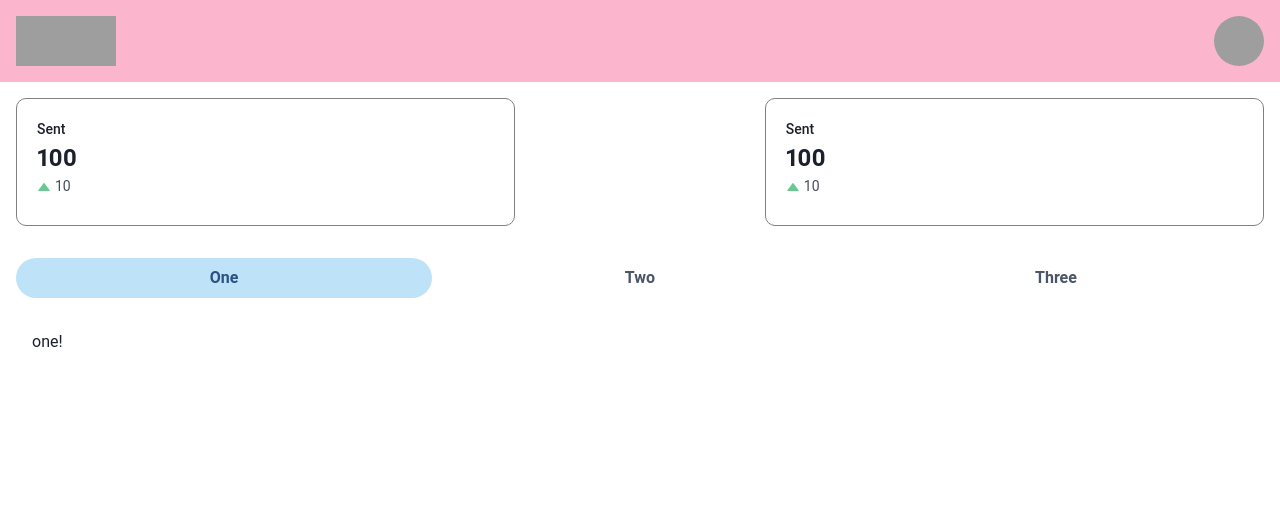
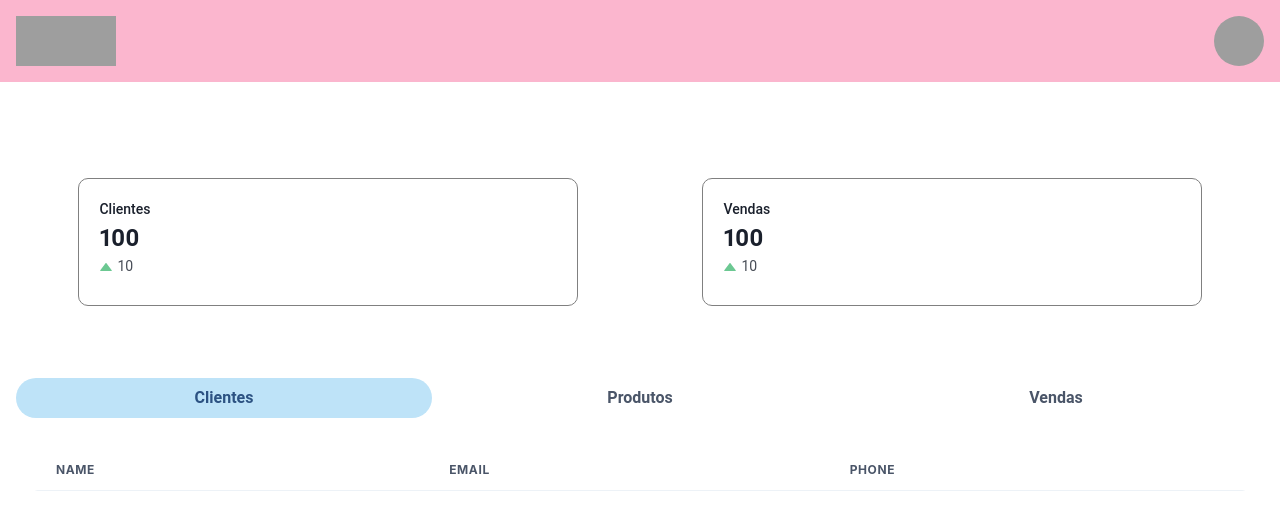
Before and after one commit to Lucas-E/finance-softex-front, a React (Vite) app: page /dashboard in a window 1280 px wide. Shown: the top 530 px of the page. Built offline with nearby package versions, Linux system fonts and the light colour scheme; grey boxes are pictures that could not be loaded; the HTML template or start-up script is replaced by a standard one.

Commit message:
adicionando table

```diff
--- a/package.json
+++ b/package.json
@@ -14,9 +14,11 @@
     "@emotion/react": "^11.11.3",
     "@emotion/styled": "^11.11.0",
     "@types/axios": "^0.14.0",
+    "@types/faker": "^6.6.9",
     "@types/node": "^20.11.0",
     "@types/react-router-dom": "^5.3.3",
     "axios": "^1.6.5",
+    "faker": "^6.6.6",
     "framer-motion": "^10.18.0",
     "localforage": "^1.10.0",
     "match-sorter": "^6.3.1",
@@ -26,6 +28,7 @@
     "sort-by": "^1.2.0"
   },
   "devDependencies": {
+    "@faker-js/faker": "^8.3.1",
     "@types/react": "^18.2.47",
     "@types/react-dom": "^18.2.18",
     "@typescript-eslint/eslint-plugin": "^6.14.0",
--- /dev/null
+++ b/src/components/DashboardTable/DashboardTable.tsx
@@ -0,0 +1,34 @@
+import { Box, Table, Thead, Tbody, Tr, Th, Td } from "@chakra-ui/react";
+import { CustomerTableData,ProductTableData,TransactionTableData } from "../../interfaces/tableData";
+
+interface TableProps {
+	data?: CustomerTableData[]|ProductTableData[]|TransactionTableData[]|null;
+    headers: string[]
+}
+
+const DashboardTable = ({ data, headers }: TableProps) => {
+	return (
+		<Box borderRadius="md" overflow="hidden">
+			<Table variant="simple">
+				<Thead>
+					<Tr>
+						{headers?.map((header, index) => (
+                            <Th key={index}>{header}</Th>
+                        ))}
+					</Tr>
+				</Thead>
+				<Tbody>
+					{data?.map((item, index) => (
+						<Tr key={index} borderRadius="md">
+							{headers?.map((header, index) => (
+                                <Td key={index}>{(item as any)[header]}</Td>
+                            ))}
+						</Tr>
+					))}
+				</Tbody>
+			</Table>
+		</Box>
+	);
+};
+
+export default DashboardTable;
--- a/src/components/StatCard.tsx
+++ b/src/components/StatCard.tsx
@@ -4,20 +4,20 @@ import {
 	StatNumber,
 	StatHelpText,
 	StatArrow,
-    Box
+	Box,
 } from "@chakra-ui/react";
-const StatCard = ({
-	amount,
-	percentage,
-}: {
+
+interface props {
 	amount: number;
 	percentage: number;
-}) => {
+	label: string;
+}
+const StatCard = ({ amount, percentage, label }: props) => {
 	return (
 		<>
-			<Box width={'40%'}>
+			<Box width={"40%"}>
 				<Stat p={5} border={"1px solid gray"} borderRadius={10}>
-					<StatLabel>Sent</StatLabel>
+					<StatLabel>{label}</StatLabel>
 					<StatNumber>{amount}</StatNumber>
 					<StatHelpText>
 						<StatArrow type="increase" />
--- /dev/null
+++ b/src/interfaces/tableData.ts
@@ -0,0 +1,18 @@
+export interface CustomerTableData {
+    name: string,
+    email:string,
+    phone:string,
+}
+
+export interface ProductTableData{
+    name:string,
+    price:string,
+    description:string,
+}
+
+export interface TransactionTableData{
+    customerName:string,
+    amount:number,
+    executedAt:Date,
+    productName:string
+}
--- a/src/pages/Dashboard/Dashboard.tsx
+++ b/src/pages/Dashboard/Dashboard.tsx
@@ -1,8 +1,12 @@
 import { Box, Flex, Image } from "@chakra-ui/react";
 import StatCard from "../../components/StatCard";
 import { Tabs, TabList, TabPanels, Tab, TabPanel } from "@chakra-ui/react";
+import DashboardTable from "../../components/DashboardTable/DashboardTable";
+import { useState } from "react";
 
 const Dashboard = () => {
+	const [tab, setTab] = useState(0)
+
 	return (
 		<Box>
 			<Flex align="center" justify="space-between" p={4} bg="pink.200">
@@ -15,26 +19,28 @@ const Dashboard = () => {
 					borderRadius="full"
 				/>
 			</Flex>
-			<Flex p={4} justifyContent="space-between">
-				<StatCard amount={100} percentage={10} />
-				<StatCard amount={100} percentage={10} />
+			<Flex p={4} justifyContent="space-around" mt={20} mb={10}>
+				<StatCard amount={100} percentage={10} label={"Clientes"} />
+				<StatCard amount={100} percentage={10} label={"Vendas"} />
 			</Flex>
 			<Flex p={4} justify="space-between">
-				<Tabs isFitted variant="soft-rounded" width={'100%'}>
+				<Tabs isFitted variant="soft-rounded" width={"100%"} onChange={(index) => {
+                    setTab(index)
+                }}>
 					<TabList mb="1em">
-						<Tab>One</Tab>
-						<Tab>Two</Tab>
-                        <Tab>Three</Tab>
+						<Tab>Clientes</Tab>
+						<Tab>Produtos</Tab>
+						<Tab>Vendas</Tab>
 					</TabList>
 					<TabPanels>
 						<TabPanel>
-							<p>one!</p>
+							<DashboardTable data={null} headers={['name', 'email', 'phone']} />
 						</TabPanel>
 						<TabPanel>
-							<p>two!</p>
+							<DashboardTable data={null} headers={['name', 'price', 'description']}/>
 						</TabPanel>
-                        <TabPanel>
-							<p>three!</p>
+						<TabPanel>
+							<DashboardTable data={null} headers={['customerName', 'amount', 'executedAt', 'productName']}/>
 						</TabPanel>
 					</TabPanels>
 				</Tabs>
--- a/tsconfig.json
+++ b/tsconfig.json
@@ -1,5 +1,6 @@
 {
   "compilerOptions": {
+    "noImplicitAny": false,
     "target": "ES2020",
     "useDefineForClassFields": true,
     "lib": ["ES2020", "DOM", "DOM.Iterable"],
```
Also changed, not shown: src/utils/functions/generateFakeDataTable.ts (added, +18 -0 lines), .eslintrc.cjs, 1 other file (tests, documents, lock files or other folders).
